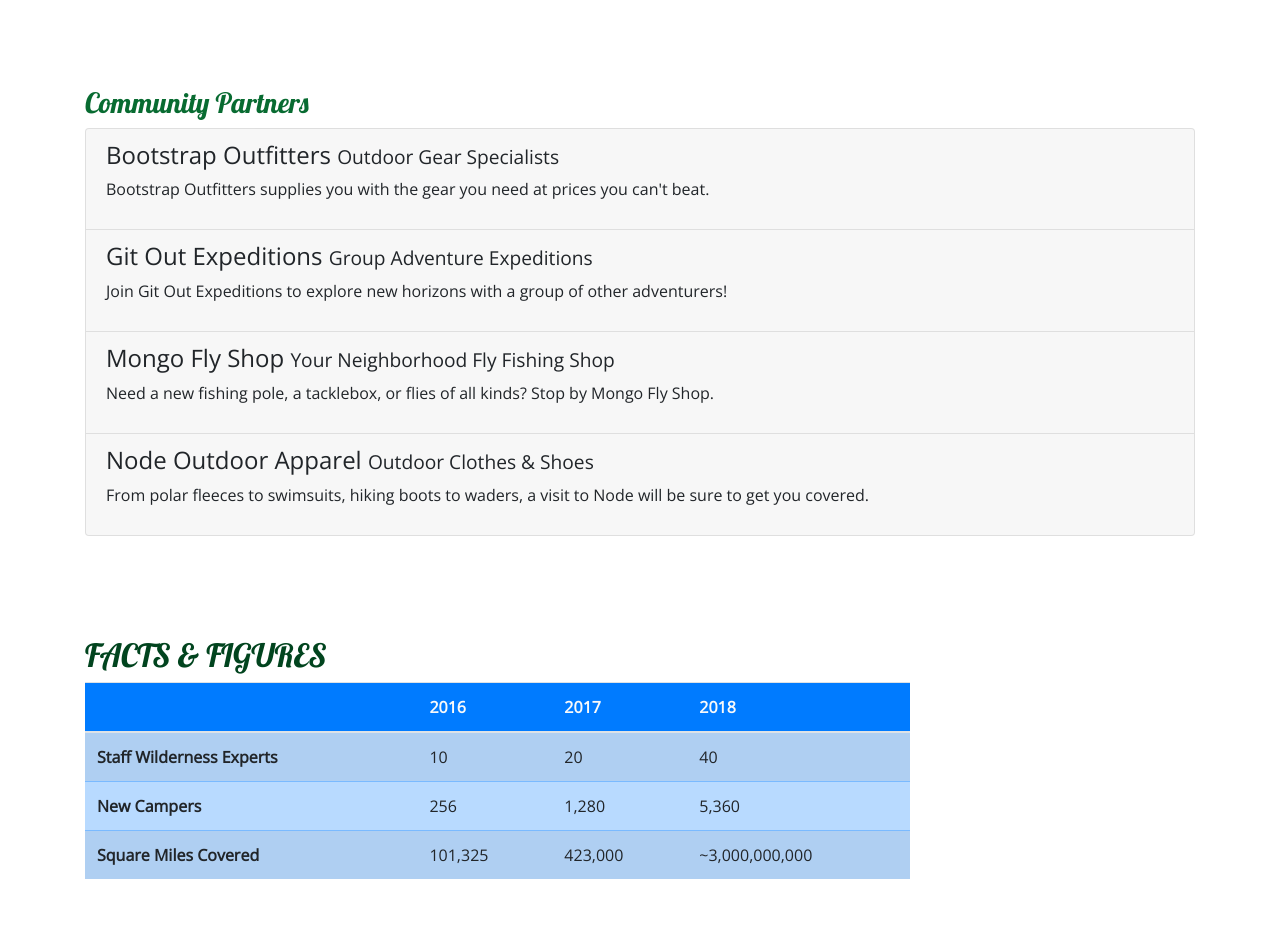
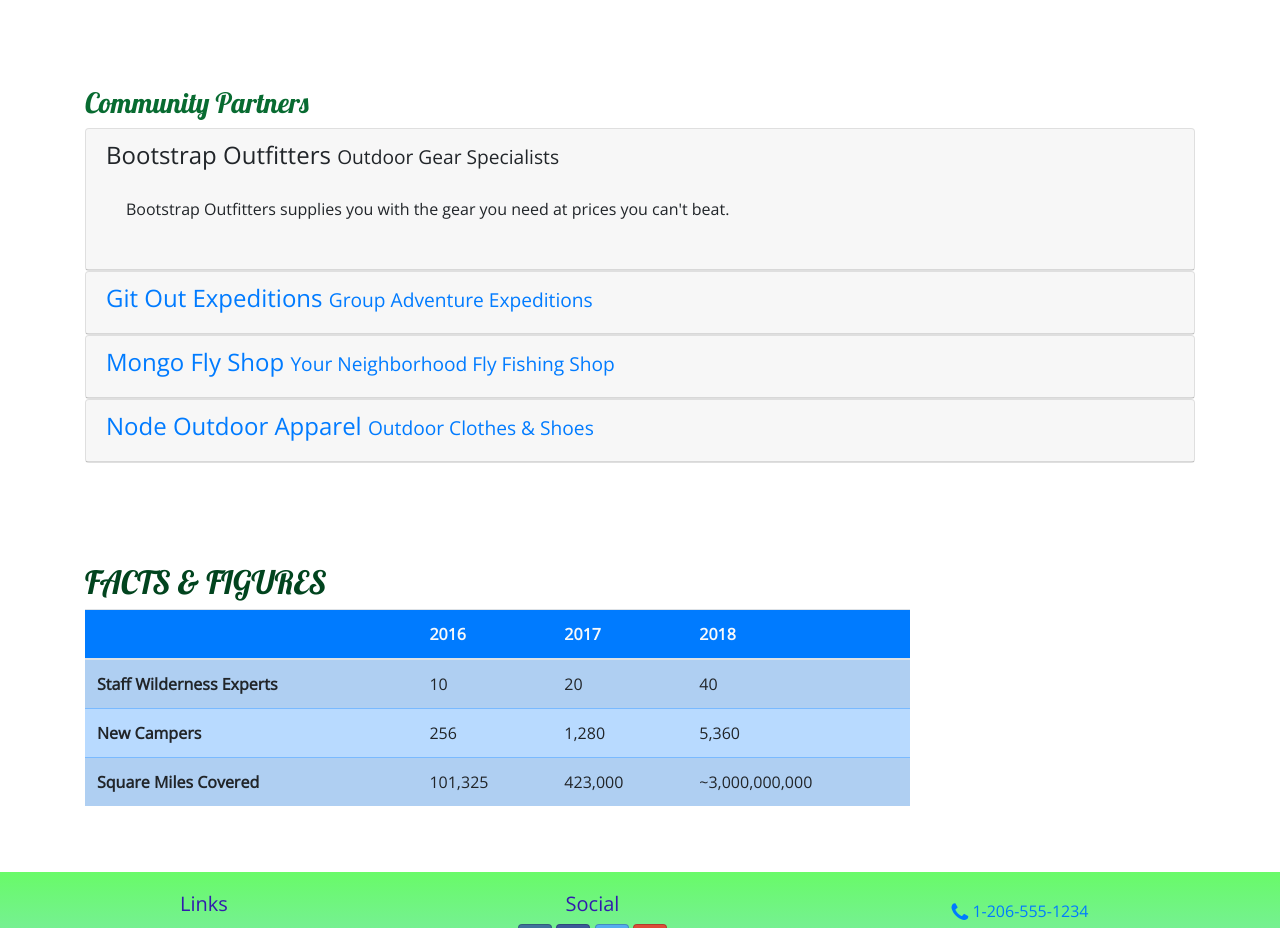
Before and after one commit to mbonzi/Bootstrap, a website: page aboutus.html in a window 1280 px wide. Shown: the part 940-1868 px from the top of the page. Drawn offline with nearby package versions, Linux system fonts and the light colour scheme; a web font is replaced by a local one.

Commit message:
accordion

```diff
--- a/aboutus.html
+++ b/aboutus.html
@@ -110,42 +110,68 @@
             </div>
         </div>
 
-        <!-- Community Partners -->
+        <!-- Community Partners: Accordion -->
         <div class="row row-content align-items-start">
             <div class="col-12">
                 <h3>Community Partners</h3>
-
-                    <div class="accordion">
+                    <div id="accordion">
                         <div class="card">
                             <div role="tab" class="card-header">
-                                <h4>Bootstrap Outfitters <small>Outdoor Gear Specialists</small></h4>
-                                <p class="d-none d-sm-block">Bootstrap Outfitters supplies you with the gear you need at prices you can't beat.</p>
+                                <h4>
+                                    <a data-toggle="collapse" data-target="#bootstrap">
+                                        Bootstrap Outfitters <small>Outdoor Gear Specialists</small>
+                                    </a>
+                                </h4>
+                                <div class="collapse show" id="bootstrap" data-parent="#accordion">
+                                    <div class="card-body">
+                                        <p class="d-none d-sm-block">Bootstrap Outfitters supplies you with the gear you need at prices you can't beat.</p>
+                                    </div>
+                                </div>
                             </div>
                         </div>
                         <div class="card">
                             <div role="tab" class="card-header">
                                 <h4>
-                                    <a data-toggle="collapse" data-target="#bootstrap">Git Out Expeditions <small>Group Adventure Expeditions</small></a>
+                                    <a class="collapsed" data-toggle="collapse" data-target="#git">
+                                        Git Out Expeditions <small>Group Adventure Expeditions</small>
+                                    </a>
                                 </h4>
-                                <p class="d-none d-sm-block">Join Git Out Expeditions to explore new horizons with a group of other adventurers!</p>
+                                <div class="collapse" id="git" data-parent="#accordion">
+                                    <div class="card-body">
+                                        <p class="d-none d-sm-block">Join Git Out Expeditions to explore new horizons with a group of other adventurers!</p>
+                                   </div>
+                                </div>
                             </div>
                         </div>
                         <div class="card">
-                            <div class="card-header" role="tab">
+                            <div role="tab" class="card-header">
                                 <h4>
-                                    <a data-toggle="collapse" data-target="#mongo">Mongo Fly Shop <small>Your Neighborhood Fly Fishing Shop</small></a>
+                                    <a class="collapsed" data-toggle="collapse" data-target="#mongo">
+                                        Mongo Fly Shop <small>Your Neighborhood Fly Fishing Shop</small>
+                                    </a>
                                 </h4>
-                                <p class="d-none d-sm-block">Need a new fishing pole, a tacklebox, or flies of all kinds? Stop by Mongo Fly Shop.</p>
+                                <div class="collapse" id="mongo" data-parent="#accordion">
+                                    <div class="card-body">
+                                        <p class="d-none d-sm-block">Need a new fishing pole, a tacklebox, or flies of all kinds? Stop by Mongo Fly Shop.</p>
+                                    </div>
+                                </div>
                             </div>
                         </div>
                         <div class="card">
-                            <div class="card-header" role="tab">
+                            <div role="tab" class="card-header">
                                 <h4>
-                                    <a data-toggle="collapse" data-taget="node"> Node Outdoor Apparel <small>Outdoor Clothes & Shoes</small></a>
+                                    <a class="collapsed" data-toggle="collapse" data-target="#node">
+                                        Node Outdoor Apparel <small>Outdoor Clothes & Shoes</small>
+                                    </a>
                                 </h4>
-                                <p class="d-none d-sm-block">From polar fleeces to swimsuits, hiking boots to waders, a visit to Node will be sure to get you covered.</p>
+                                <div class="collapse" id="node" data-parent="#accordion">
+                                    <div class="card-body">
+                                        <p class="d-none d-sm-block">From polar fleeces to swimsuits, hiking boots to waders, a visit to Node will be sure to get you covered.</p>
+                                    </div>
+                                </div>
                             </div>
                         </div>
+
                     </div>
             </div>
         </div>
```
